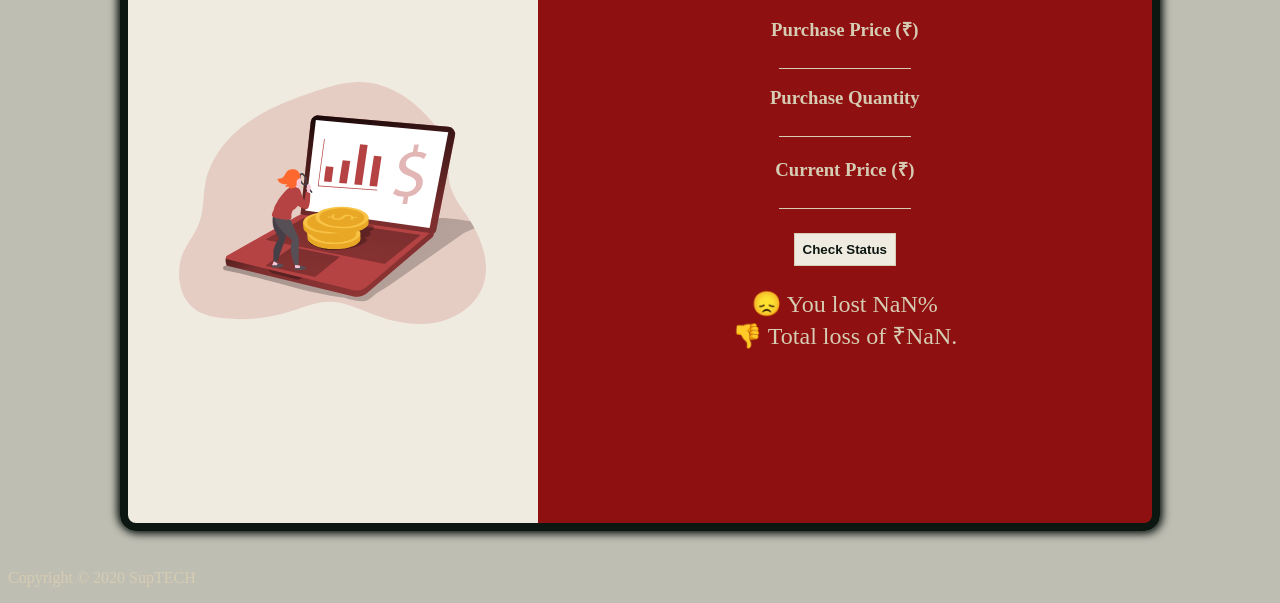
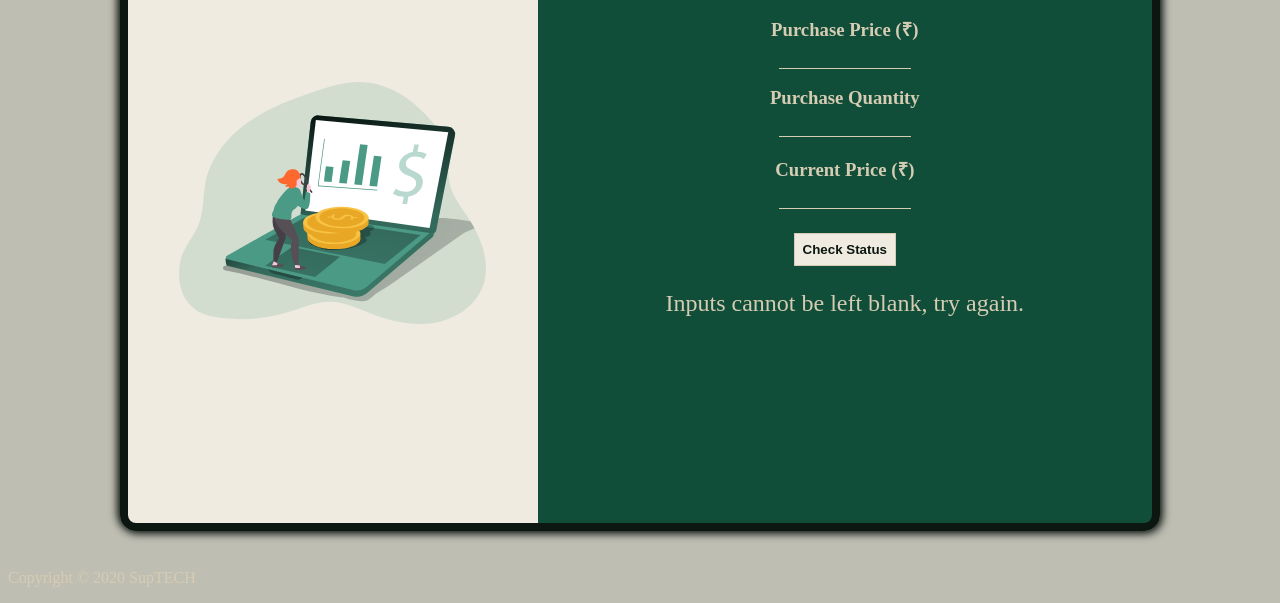
Before and after one commit to supminn/neoG_stockPnL, a plain HTML site: page index.html in a window 1280 px wide. Both pictures are taken after a click on the button "Check Status". Shown: the part 197-800 px from the top of the page. Drawn offline with Linux system fonts and the light colour scheme.

Commit message:
fix: handled equal to condition

```diff
--- a/index.html
+++ b/index.html
@@ -30,9 +30,12 @@
             <h1>Stock - <i>Profit or Loss</i> status</h1>
             <hr/>
             <form>
-                <h3>Purchase Price (₹)</h3><input id="purchase-price" type="number" required>
-                <h3>Purchase Quantity</h3><input id="purchase-qty" type="number" required>
-                <h3>Current Price (₹)</h3><input id="current-price" type="number" required>
+                <h3>Purchase Price (₹)</h3><input id="purchase-price" type="number" min="0" step="0.01" required
+                oninput="validity.valid||(value='');">
+                <h3>Purchase Quantity</h3><input id="purchase-qty" type="number" min="1" required
+                oninput="validity.valid||(value='');">
+                <h3>Current Price (₹)</h3><input id="current-price" type="number"min="0"  step="0.01" required
+                oninput="validity.valid||(value='');">
                 <button id="btn-check" type="button">Check Status</button>
             </form>
             <div class="txt-output"></div>
--- a/scripts/script.js
+++ b/scripts/script.js
@@ -5,7 +5,11 @@ const calculatePnL = () => {
     const purchasePrice = parseInt(document.querySelector("#purchase-price").value);
     const purchaseQty = parseInt(document.querySelector("#purchase-qty").value);
     const currentPrice = parseInt(document.querySelector("#current-price").value);
-    let flag = purchasePrice < currentPrice;
+    if (isNaN(purchasePrice) || isNaN(purchaseQty) || isNaN(currentPrice)) {
+        txtOutput.innerHTML = 'Inputs cannot be left blank, try again.'
+    }
+    else {
+        let flag = purchasePrice <= currentPrice;
         if (flag) {
             //profit
             let priceDifference = (currentPrice - purchasePrice);
@@ -28,5 +32,6 @@ const calculatePnL = () => {
             txtOutput.innerHTML = `😞 You lost ${profitLossPercentage}% <br/>👎 Total loss of ₹${profitLoss}.`;
         }
     }
+}
 
 btnCheck.addEventListener('click', calculatePnL);
```
Lines whose indentation alone changed are shown as unchanged.
